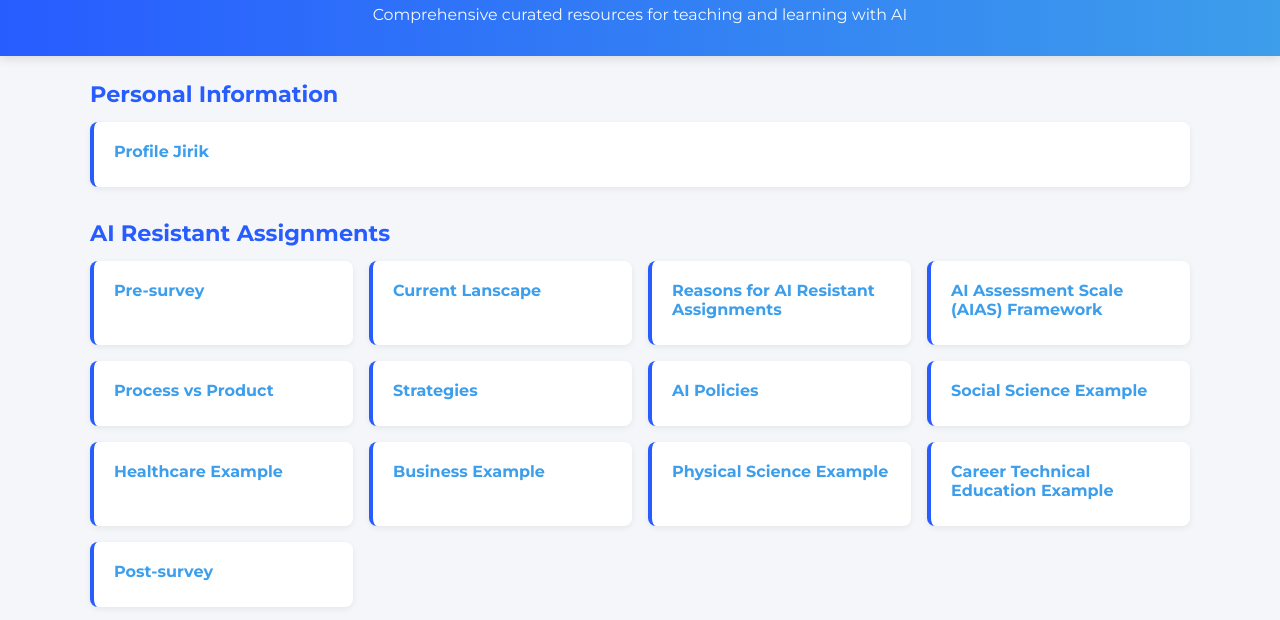
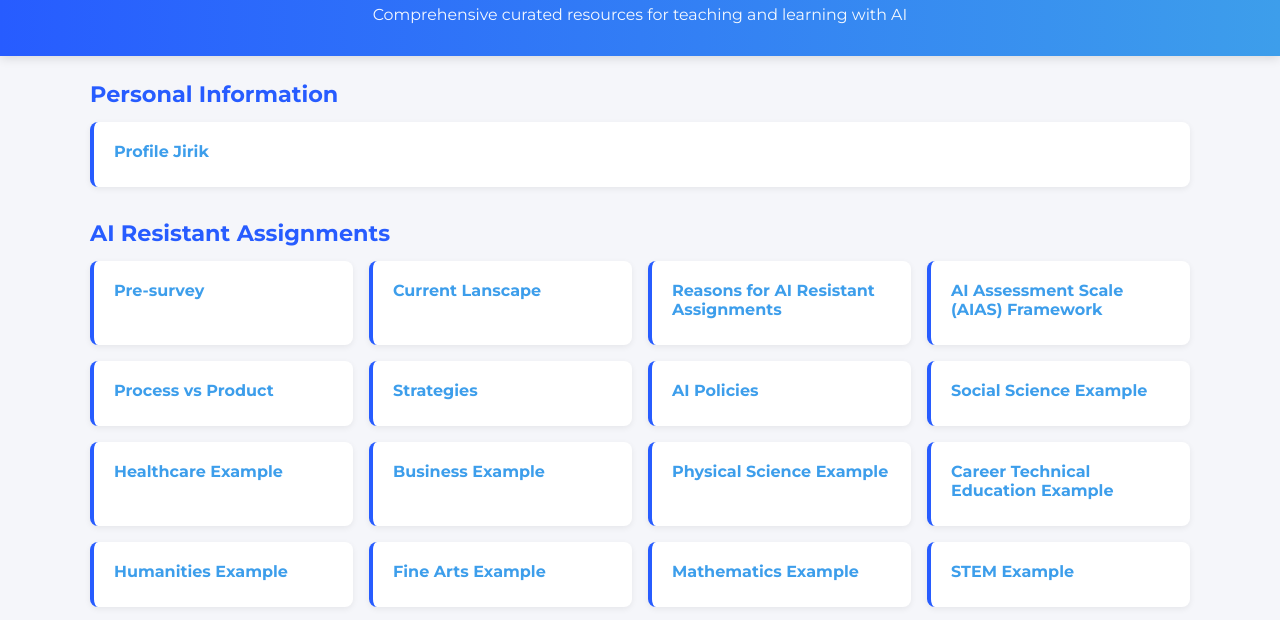
Before and after one commit to jjirik77/AI_Resources, a plain HTML site: page index.html in a window 1280 px wide. Shown: the part 116-736 px from the top of the page. Drawn offline with Linux system fonts and the light colour scheme.

Commit message:
Update index.html

```diff
--- a/index.html
+++ b/index.html
@@ -103,6 +103,10 @@
         <div class="card"><a href="https://jjirik77.github.io/ai_resistant/business.html">Business Example</a></div>
         <div class="card"><a href="https://jjirik77.github.io/ai_resistant/physics.html">Physical Science Example</a></div>
         <div class="card"><a href="https://jjirik77.github.io/ai_resistant/cte.html">Career Technical Education Example</a></div>
+        <div class="card"><a href="https://jjirik77.github.io/ai_resistant/humanities.html">Humanities Example</a></div>
+        <div class="card"><a href="https://jjirik77.github.io/ai_resistant/arts.html">Fine Arts Example</a></div>
+        <div class="card"><a href="https://jjirik77.github.io/ai_resistant/math.html">Mathematics Example</a></div>
+        <div class="card"><a href="https://jjirik77.github.io/ai_resistant/stem.html">STEM Example</a></div>
         <div class="card"><a href="https://jjirik77.github.io/ai_resistant/post_survey.html">Post-survey</a></div>
       </div>
     </section>
```
